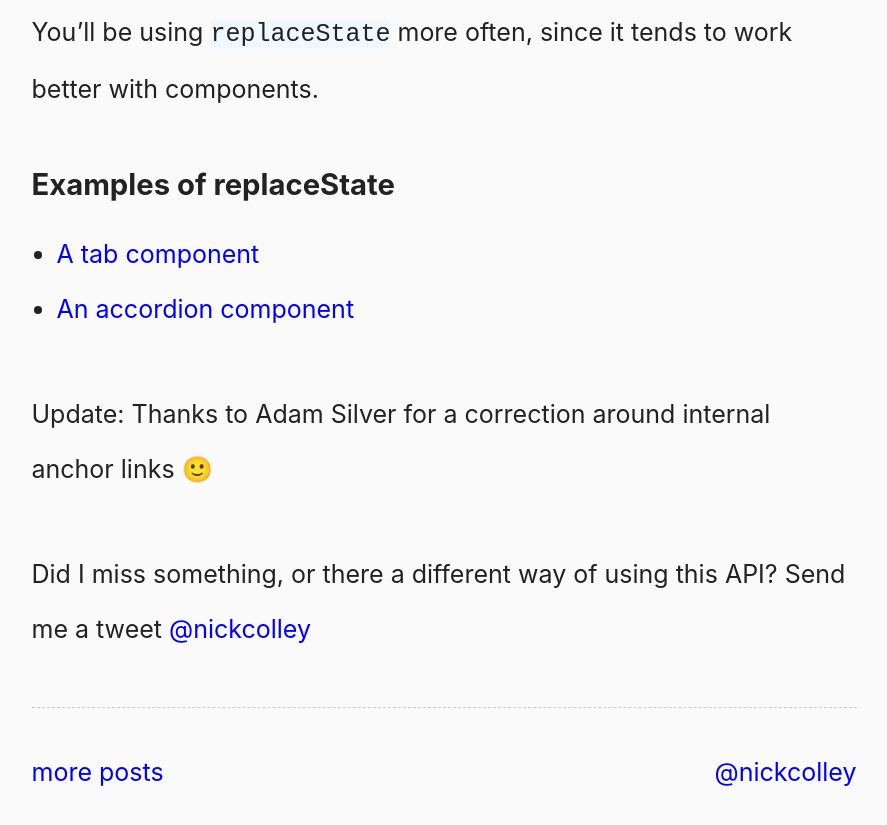
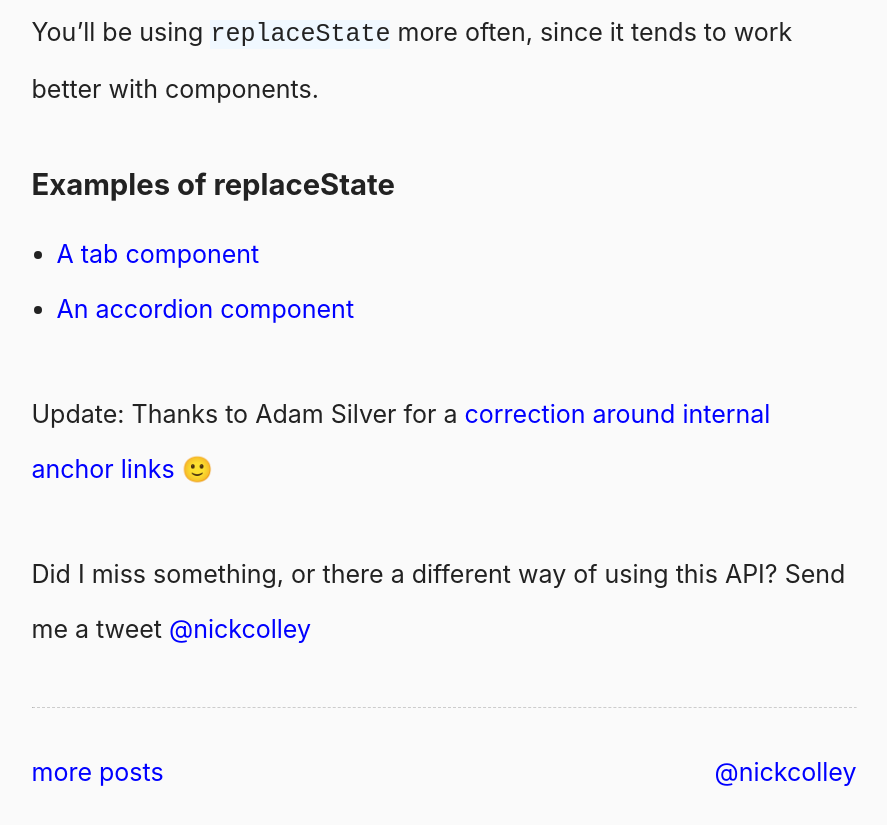
Before and after one commit to NickColley/nickcolley.co.uk, a Jekyll site: the page built from _posts/2018-06-11-pushstate-vs-replacestate.md, in a window 1280 px wide and 900 px high, scrolled down 3789 px. Shown: the top 825 px of the window, without its empty margins (196-1083 px from the left). Built offline with Jekyll 4.4.1, drawn with Linux system fonts in a browser that asks for light colours; part of the change alters nothing that is shown.

```diff
--- a/_posts/2018-06-11-pushstate-vs-replacestate.md
+++ b/_posts/2018-06-11-pushstate-vs-replacestate.md
@@ -58,6 +58,6 @@ You'll be using `replaceState` more often, since it tends to work better with co
 - [A tab component](https://inclusive-components.design/tabbed-interfaces/)
 - [An accordion component](https://inclusive-components.design/collapsible-sections/)
 
-Update: Thanks to Adam Silver for a correction around internal anchor links 🙂
+Update: Thanks to Adam Silver for a [correction around internal anchor links](https://twitter.com/adambsilver/status/1006786720879316996) 🙂
 
 Did I miss something, or there a different way of using this API? Send me a tweet [@nickcolley](https://twitter.com/nickcolley)
```
